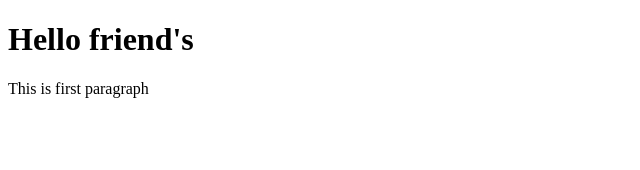
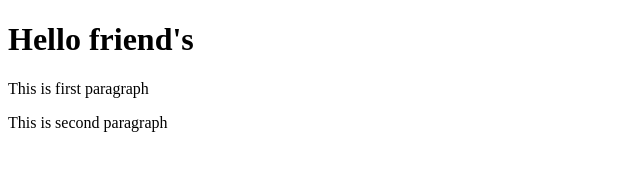
Before and after one commit to Bilal-Ahmed1999/git-test, a website: page index.html in a window 1280 px wide. Shown: the whole page, without its empty margins (0-640 px from the left). Drawn offline with Linux system fonts and the light colour scheme.

Commit message:
fourth commit

```diff
--- a/index.html
+++ b/index.html
@@ -7,5 +7,6 @@
 <body>
 <h1>Hello friend's</h1>
 <p>This is first paragraph</p>
+<p>This is second paragraph</p>
 </body>
 </html>
```
Also changed, not shown: package.json (added, +24 -0 lines), 2 other files.
